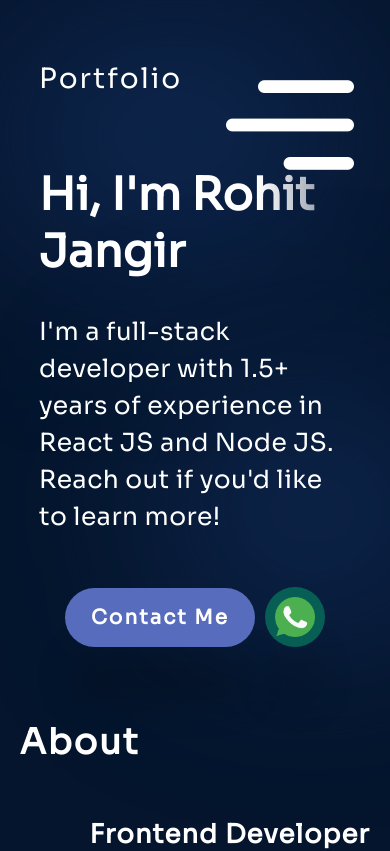
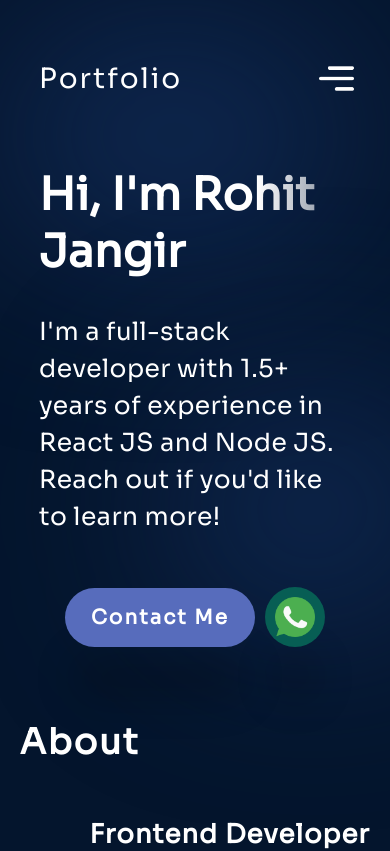
Before and after one commit to rohitjangirofficial/portfolio, a React (Vite) app: page / in a window 390 px wide. Shown: the top 851 px of the page. Built offline with nearby package versions, Linux system fonts and the light colour scheme.

Commit message:
changed image size

```diff
--- a/src/components/Navbar/Navbar.module.css
+++ b/src/components/Navbar/Navbar.module.css
@@ -20,6 +20,8 @@
 
 .menuBtn {
   display: none;
+  height: 35px;
+  width: 35px;
 }
 
 .menu {
@@ -68,11 +70,11 @@
     gap: 13px;
     border-radius: 10px;
     background: rgb(25, 55, 109);
-    background: linear-gradient(
+    /* background: linear-gradient(
       0deg,
       rgba(25, 55, 109, 0.2) 0%,
       rgba(25, 55, 109, 1) 100%
-    );
+    ); */
     padding: 24px 33px;
     box-shadow: rgba(0, 0, 0, 0.2) 0px 12px 28px 0px,
       rgba(0, 0, 0, 0.1) 0px 2px 4px 0px,
```
